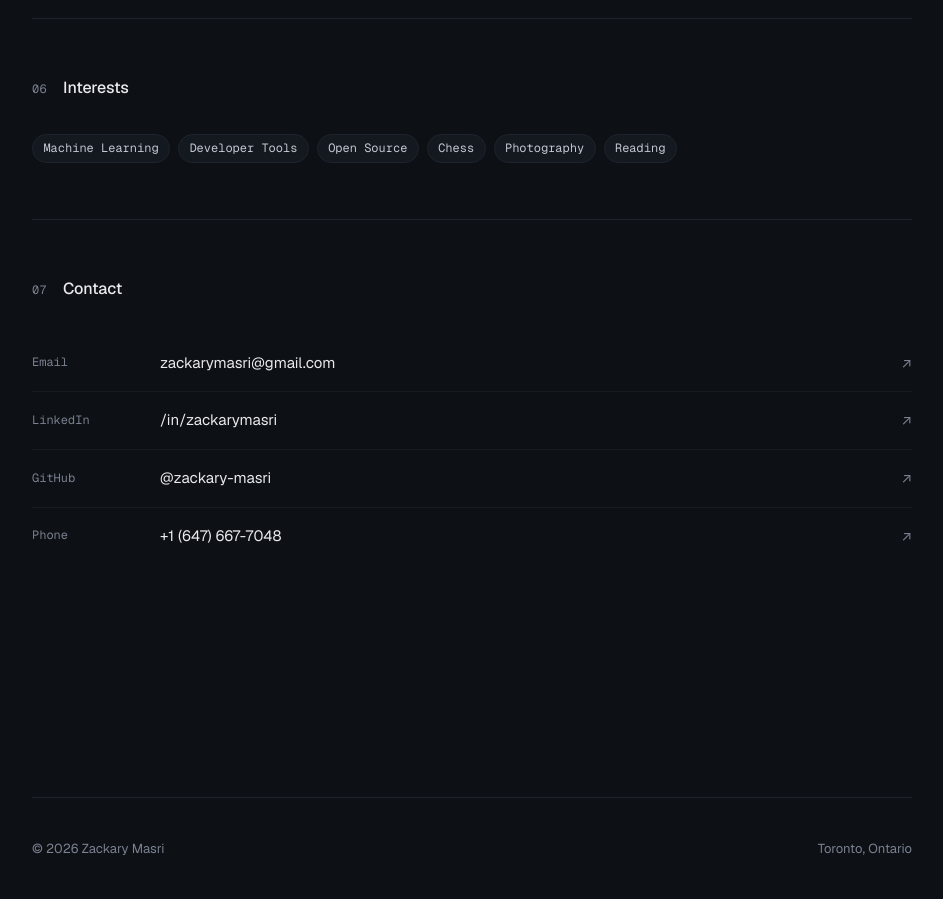
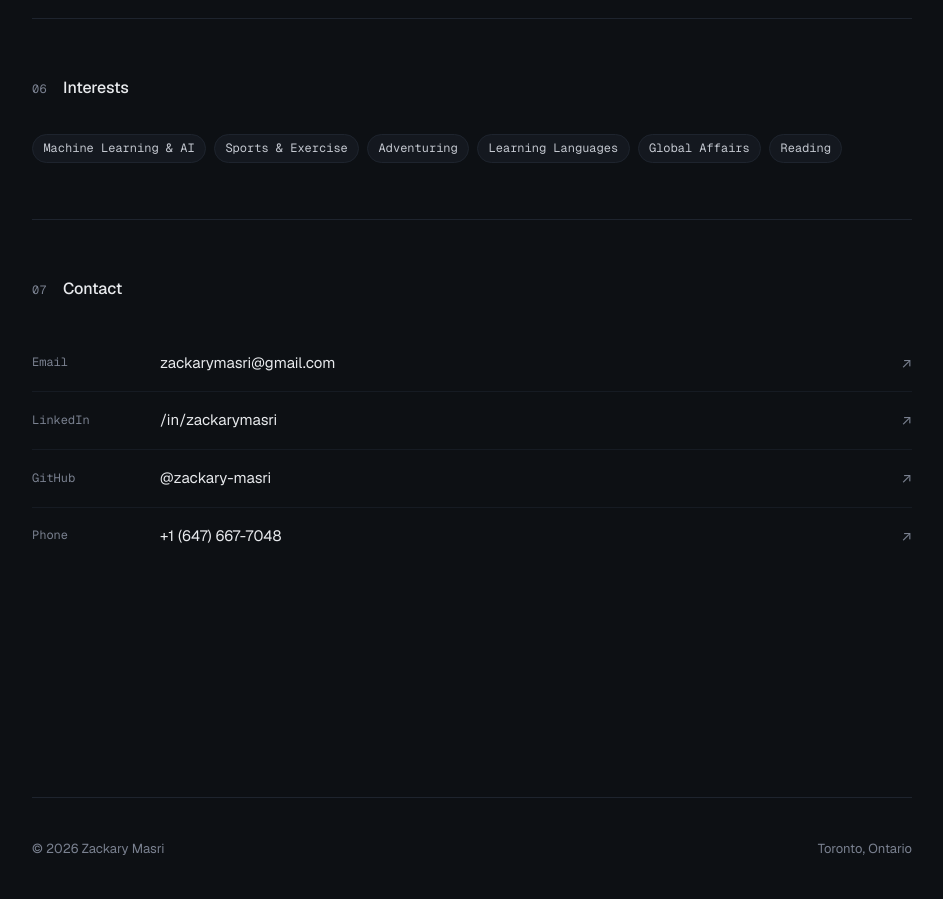
Before and after one commit to zackary-masri/zackary-masri.github.io, a plain HTML site: page index.html in a window 1280 px wide. Shown: the part 4420-5319 px from the top of the page, without its empty margins (168-1111 px from the left). Drawn offline with nearby package versions, Linux system fonts and the light colour scheme.

Commit message:
Update index.html

```diff
--- a/index.html
+++ b/index.html
@@ -699,11 +699,11 @@ visibility by ~18%.</p>
       </div>
 
       <div class="tags">
-        <span class="tag">Machine Learning</span>
-        <span class="tag">Developer Tools</span>
-        <span class="tag">Open Source</span>
-        <span class="tag">Chess</span>
-        <span class="tag">Photography</span>
+        <span class="tag">Machine Learning & AI</span>
+        <span class="tag">Sports & Exercise</span>
+        <span class="tag">Adventuring</span>
+        <span class="tag">Learning Languages</span>
+        <span class="tag">Global Affairs</span>
         <span class="tag">Reading</span>
       </div>
     </section>
```
